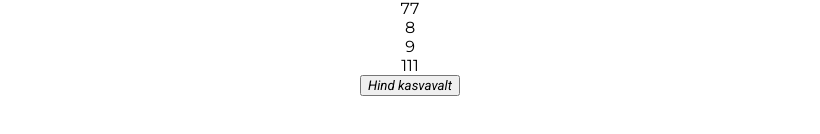
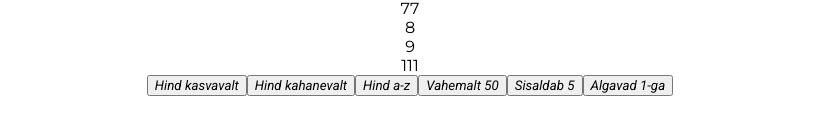
Before and after one commit to KristelBurke/react-11-2023, a React (Create React App) app in the folder veebipood/: page /hinnad in a window 1280 px wide. Shown: the part 290-424 px from the top of the page, without its empty margins (230-1050 px from the left). Built offline with nearby package versions, Linux system fonts and the light colour scheme.

Commit message:
Hinnad.js array functions

```diff
--- a/veebipood/src/pages/Hinnad.js
+++ b/veebipood/src/pages/Hinnad.js
@@ -8,11 +8,39 @@ function Hinnad() {
         uuendaHinnad(hinnad.slice());
     }
 
+    const hindKahanevalt =() => {
+        hinnad.sort((a,b) => b - a );
+        uuendaHinnad(hinnad.slice());
+    }
+    const hindNaguSonaAZ =() => {
+        hinnad.sort((a,b) => a.toString().localeCompare(b.toString()));
+        uuendaHinnad(hinnad.slice());
+    }
+
+    const filtreeriVah50 = () => {
+        const vastus = hinnad.filter(hind => hind >= 50);
+        uuendaHinnad(vastus);
+    }
+    const filtreeriSisaldab5 = () => {
+        const vastus = hinnad.filter(hind => hind.toString().includes("5"));
+        uuendaHinnad(vastus);
+    }
+
+    const filtreeriAlgab1 = () => {
+        const vastus = hinnad.filter(hind => hind.toString().startsWith("1"));
+        uuendaHinnad(vastus);
+    }
+
 
     return (
         <div>
-          {hinnad.map(hind => <div>{hind}</div>)}
+          {hinnad.map(hind =><div>{hind}</div>)}
           <button onClick={hindKasvavalt}>Hind kasvavalt</button>
+          <button onClick={hindKahanevalt}>Hind kahanevalt</button>
+          <button onClick={hindNaguSonaAZ}>Hind a-z</button>
+          <button onClick={filtreeriVah50}>Vahemalt 50</button>
+          <button onClick={filtreeriSisaldab5}>Sisaldab 5</button>
+          <button onClick={filtreeriAlgab1}>Algavad 1-ga</button>
         </div>
     )
 }
```
